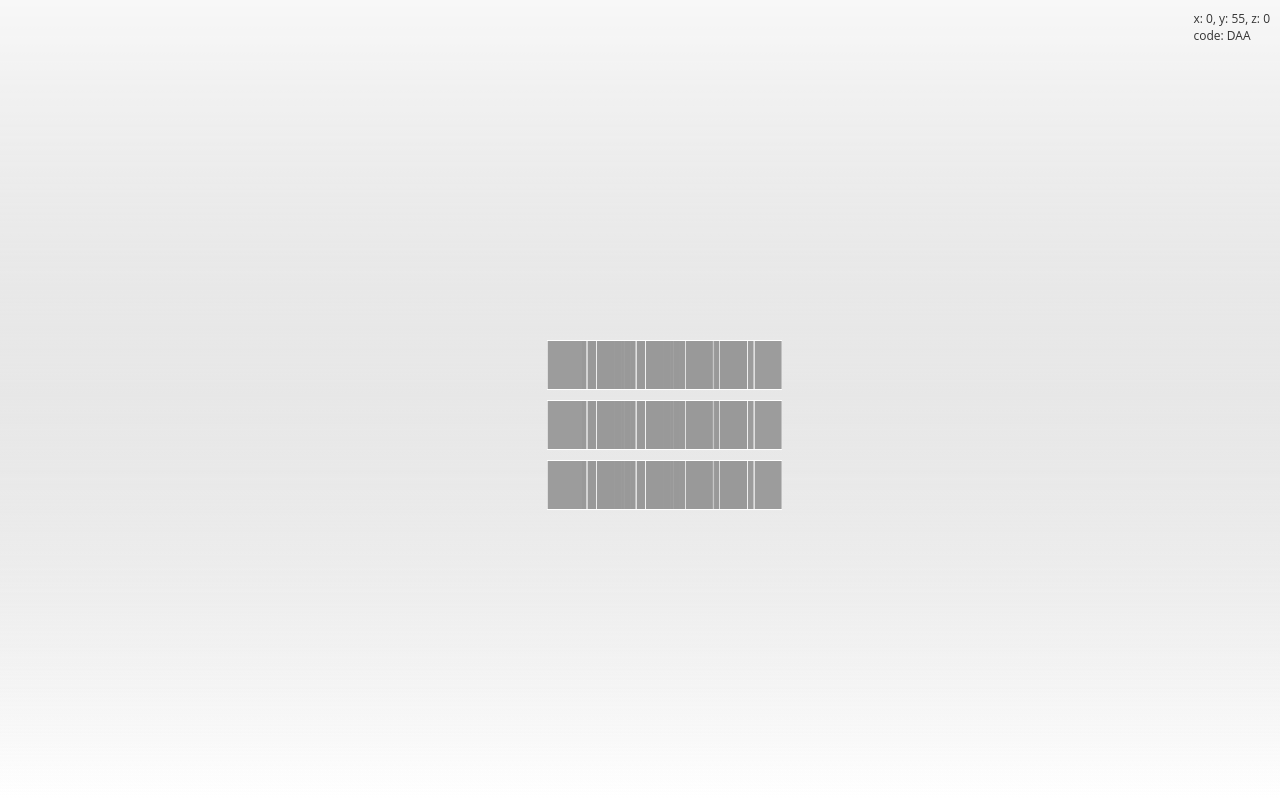
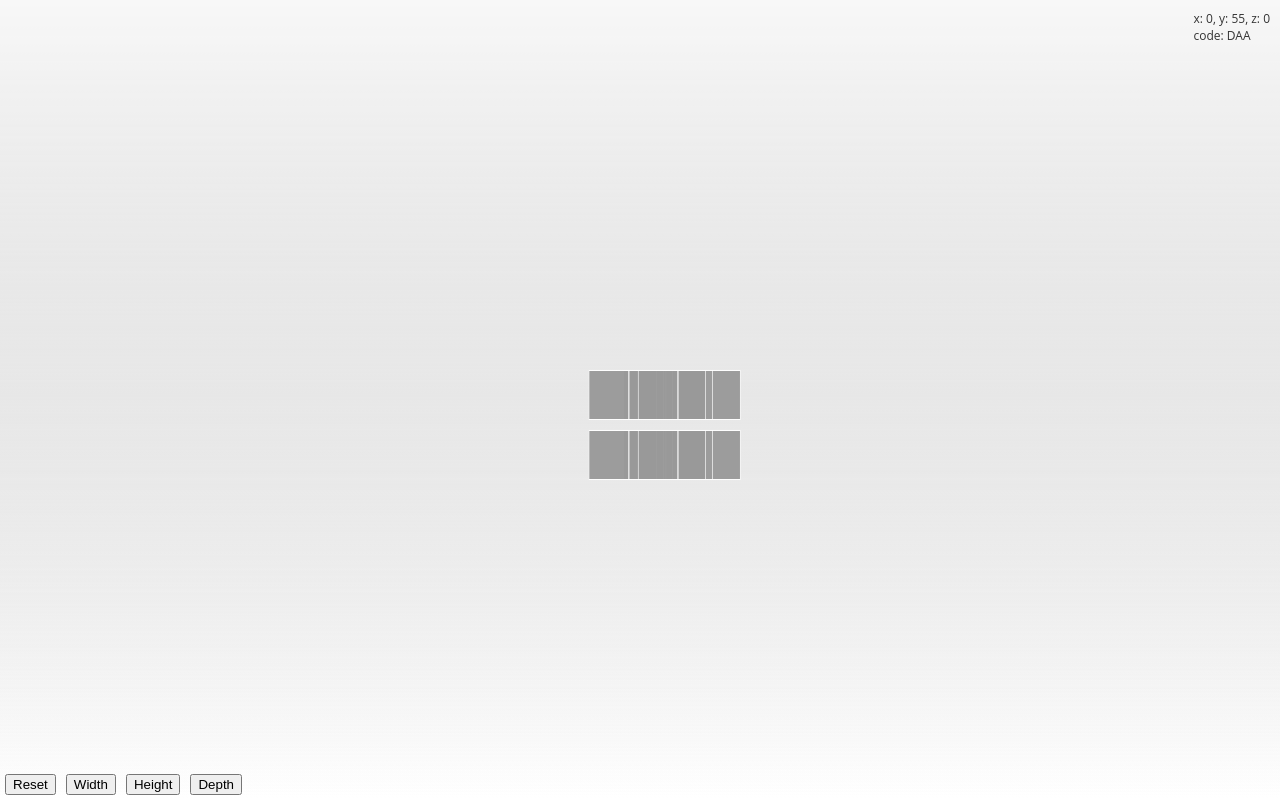
Before and after one commit to ashelkov/3d-cubes, a React app: page / in a window 1280 px wide. Built offline with nearby package versions, Linux system fonts and the light colour scheme; a web font is replaced by a local one.

Commit message:
implement react-motion

```diff
--- a/src/App.js
+++ b/src/App.js
@@ -6,10 +6,47 @@ import './App.scss';
 
 class App extends Component {
 
+  constructor() {
+    super();
+    this.state = {
+      width: 2,
+      height: 2,
+      depth: 2,
+    };
+  }
+
+  increaseDimension = (dimension) => {
+    this.setState((prevState) => ({
+      [dimension]: prevState[dimension] + 1
+    }));
+  };
+
+  resetHypercube = () => {
+    this.setState({
+      width: 2,
+      height: 2,
+      depth: 2,
+    });
+  };
+
   render() {
+    const { width, height, depth } = this.state;
+
     return (
       <div className="app-scene">
-        <HyperCube />
+        <HyperCube
+          width={width}
+          height={height}
+          depth={depth}
+          margin={0.25}
+          size={3}
+        />
+        <div className="dev-buttons">
+          <button onClick={() => this.resetHypercube()}>Reset</button>
+          <button onClick={() => this.increaseDimension('width')}>Width</button>
+          <button onClick={() => this.increaseDimension('height')}>Height</button>
+          <button onClick={() => this.increaseDimension('depth')}>Depth</button>
+        </div>
       </div>
     )
   }
--- a/src/App.scss
+++ b/src/App.scss
@@ -11,4 +11,15 @@
   width: 100%;
   height: 100%;
   overflow: hidden;
+  user-select: none;
 }
+
+.dev-buttons {
+  position: absolute;
+  bottom: 0;
+  left: 0;
+
+  button {
+    margin: 5px;
+  }
+}
--- a/src/components/Cube.js
+++ b/src/components/Cube.js
@@ -25,17 +25,17 @@ const Cube = ({
     style={cubeStyle}
     onClick={onClick}
   >
-    <div className="back side"
+    <div className="back side" title="back"
       style={{ transform: getSideStyle(0, 0, -1)}} />
-    <div className="left side"
+    <div className="left side" title="left"
       style={{ transform: getSideStyle(-1, 0, 0) + ' rotateY(90deg)'}} />
-    <div className="right side"
+    <div className="right side" title="right"
       style={{ transform: getSideStyle(1, 0, 0)  + ' rotateY(90deg)'}} />
-    <div className="top side"
+    <div className="top side" title="top"
       style={{ transform: getSideStyle(0, -1, 0) + ' rotateX(90deg)'}} />
-    <div className="bottom side"
+    <div className="bottom side" title="bottom"
       style={{ transform: getSideStyle(0, 1, 0) + ' rotateX(90deg)'}} />
-    <div className="front side"
+    <div className="front side" title="front"
       style={{ transform: getSideStyle(0, 0, 1)}} />
   </div>
 );
--- a/src/components/Cube.scss
+++ b/src/components/Cube.scss
@@ -20,6 +20,8 @@
   opacity: .8;
   background: #999;
   user-select: none;
+  //transition: transform .3s ease;
+  //will-change: transform;
 
   &:hover {
     background-color: orange;
--- a/src/components/HyperCube.js
+++ b/src/components/HyperCube.js
@@ -2,6 +2,7 @@ import React, { Component } from 'react';
 // components
 import Cube from './Cube';
 // utils
+import { Motion, spring, presets } from 'react-motion';
 import throttle from 'lodash.throttle';
 import memoize from 'lodash.memoize';
 import {
@@ -32,6 +33,23 @@ class HyperCube extends Component {
     window.addEventListener('mouseup', this.handleMouseUp);
     window.addEventListener('mousedown', this.handleMouseDown);
     window.addEventListener('mousemove', this.onMouseMoveThrottled);
+  }
+
+  componentWillReceiveProps(nextProps) {
+    console.log('componentWillReceiveProps()', nextProps);
+    let isNextPropsChanged = false;
+    ['width', 'height', 'depth'].forEach((key) => {
+      if (this.props[key] !== nextProps[key]) isNextPropsChanged = true;
+    });
+    if (isNextPropsChanged) {
+      const { width, height, depth } = nextProps;
+      const { rotationCode } = this.state;
+      const matrix = createCubeMatrix(nextProps);
+      this.setState({
+        cubeMatrix: matrix,
+        cubeMatrixIndexes: this.reindexMatrix(matrix, rotationCode, width, height, depth)
+      });
+    }
   }
 
   componentWillUnmount() {
@@ -83,13 +101,13 @@ class HyperCube extends Component {
   };
 
   handleCubeClick = (x, y, z) => (e) => {
-    console.log('x, y, z', {x, y, z});
+    // console.log('x, y, z', {x, y, z});
+    console.log('e.target', e.target.title);
   };
 
   getCubePosition = (index, length) => {
     const { margin } = this.props;
-    // return index - length/2*(1 + margin) + margin*(index + 1);
-    return (index - length/2 + 0.5)*(1+margin);
+    return (index + 0.5 - length / 2) * (margin + 1);
   };
 
   render() {
@@ -99,10 +117,18 @@ class HyperCube extends Component {
     return (
       <div className="hypercube-container">
         {cubeMatrix.map(({ x, y, z }, index) => (
+          <Motion
+            key={`${x}-${y}-${z}`}
+            defaultStyle={{ x: x + 1, y: y + 1 }}
+            style={{
+              x: spring(x, presets.gentle),
+              y: spring(y, presets.gentle),
+            }}
+          >
+            {(value) => (
               <Cube
-            key={`${x}-${y}-${z}`}
-            posX={this.getCubePosition(x, depth)}
-            posY={this.getCubePosition(y, height)}
+                posX={this.getCubePosition(value.x, depth)}
+                posY={this.getCubePosition(value.y, height)}
                 posZ={this.getCubePosition(z, width)}
                 size={size}
                 zIndex={cubeMatrixIndexes[`${x}${y}${z}`]}
@@ -110,6 +136,8 @@ class HyperCube extends Component {
                 rotation={rotation}
                 onClick={this.handleCubeClick(x, y, z)}
               />
+            )}
+          </Motion>
         ))}
         <div className="rotation-inspector">
           <div>x: {rotation.x}, y: {rotation.y}, z: {rotation.z}</div>
```
Lines whose indentation alone changed are shown as unchanged.
